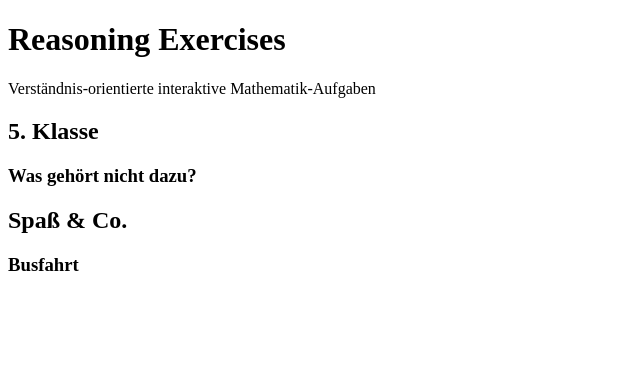
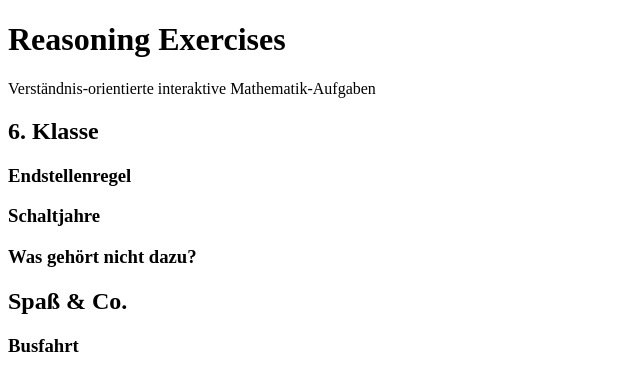
Before and after one commit to Entkenntnis/0815-mathe, a Next.js app: page / in a window 1280 px wide. Shown: the top 390 px of the page, without its empty margins (0-640 px from the left). Built offline with nearby package versions, Linux system fonts and the light colour scheme.

Commit message:
fixes #18

```diff
--- a/src/components/Main.tsx
+++ b/src/components/Main.tsx
@@ -55,9 +55,9 @@ export default function Main() {
           <p className="mx-3">
             Verständnis-orientierte interaktive Mathematik-Aufgaben
           </p>
-          <h2 className="mx-3 mt-10 text-xl font-bold">5. Klasse</h2>
+          <h2 className="mx-3 mt-10 text-xl font-bold">6. Klasse</h2>
           {exercisesData
-            .filter((e) => e.category == '5. Klasse')
+            .filter((e) => e.category == '6. Klasse')
             .map((exercise) => renderExercise(exercise))}
           <h2 className="mx-3 mt-10 text-xl font-bold">Spaß &amp; Co.</h2>
           {exercisesData
--- a/src/data/exercises.tsx
+++ b/src/data/exercises.tsx
@@ -4,7 +4,7 @@ export interface ExerciseData {
   words: string[]
   solutions: string[]
   text: JSX.Element
-  category: '5. Klasse' | 'Spaß & Co.'
+  category: '6. Klasse' | 'Spaß & Co.'
 }
 
 export const exercisesData: ExerciseData[] = [
@@ -37,6 +37,70 @@ export const exercisesData: ExerciseData[] = [
       </>
     ),
     category: 'Spaß & Co.',
+  },
+  {
+    id: 3,
+    title: 'Endstellenregel',
+    text: (
+      <>
+        <p>
+          Die Zahlen 15, 300, 6125, 71035 und 10000 sind alle durch 5 teilbar.
+        </p>
+        <p>
+          Man kann diese Eigenschaft bereits an der letzten Stelle der Zahl
+          ablesen. Wie lautet die Regel, ob eine Zahl durch 5 teilbar ist?
+        </p>
+        <p>Eine Zahl ist durch 5 teilbar, wenn …</p>
+      </>
+    ),
+    words: [
+      'die',
+      'letzte',
+      'Ziffer',
+      '0',
+      'oder',
+      '5',
+      'ist',
+      'erste',
+      'Zahl',
+      '2',
+    ],
+    solutions: ['die letzte Ziffer 0 oder 5 ist'],
+    category: '6. Klasse',
+  },
+  {
+    id: 4,
+    title: 'Schaltjahre',
+    text: (
+      <>
+        <p>
+          Unser Kalender richtet sich nach der Sonne. Unser Planet braucht
+          365,242199 Tage, um die Sonne zu umkreisen.
+        </p>
+        <p>
+          Welches Problem entsteht, wenn alle Kalenderjahre nur 365 Tage haben?
+        </p>
+      </>
+    ),
+    words: [
+      'Der',
+      'Kalender',
+      'ist',
+      'ungenau',
+      'Die',
+      'Kalenderjahre',
+      'sind',
+      'zu',
+      'kurz',
+      'genau',
+      'lang',
+    ],
+    solutions: [
+      'Der Kalender ist ungenau',
+      'Die Kalenderjahre sind zu kurz',
+      'Die Kalenderjahre sind ungenau',
+    ],
+    category: '6. Klasse',
   },
   {
     id: 2,
@@ -72,6 +136,6 @@ export const exercisesData: ExerciseData[] = [
         <p>Welches Muster passt nicht dazu und warum?</p>
       </>
     ),
-    category: '5. Klasse',
+    category: '6. Klasse',
   },
 ]
```
